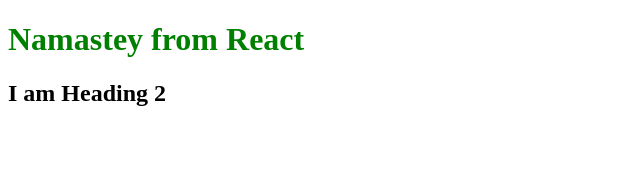
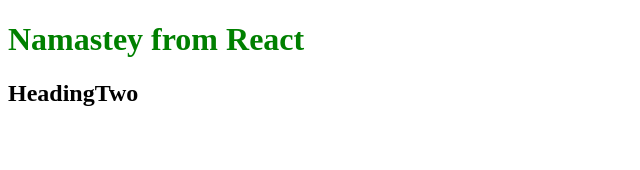
Before and after one commit to Bharath-Dubbaka/SwiggyClone, a React (Vite) app: page / in a window 1280 px wide. Shown: the top 170 px of the page, without its empty margins (0-640 px from the left). Built offline with nearby package versions, Linux system fonts and the light colour scheme.

Commit message:
added npm Scripts for start and build and also added jsx code

```diff
--- a/App.js
+++ b/App.js
@@ -4,30 +4,35 @@
 
 // using React to create Element
 const h1 = React.createElement(
-   // Obj type
+   // Obj type OR Name
    "h1",
-   // Obj props
+   // Obj props OR Attributes
    { id: "heading", key: "head1" },
    // Obj children inside props
    "Namastey from React"
 );
-const h2 = React.createElement(
-   "h2",
-   { id: "headingTwo", key: "head2" },
-   "I am Heading 2"
+
+//* USING JSX, JSX will be transpiled to ReactElement by BABEL
+//* which is a JSobject and then sent root.render(elem) and
+//* inside root.render() ReactDOM will convert it to htmlElement
+const h2 = (
+   <h2 id="headingTwo" key={"head2"}>
+      HeadingTwo
+   </h2>
 );
+// console.log(
+//    h2,
+//?    "if we log the JSX it will same as ReactElem bcz, BABEL converted it to ReactElement which is a JSObject "
+// );
 const cDiv = React.createElement("div", { id: "child" }, [h1, h2]);
 const pDiv = React.createElement("div", { id: "parent" }, cDiv);
-//  const div = React.createElement("div", {}, "");
-//  div.className = "root";
 
-console.log(h1); //will return an Obj, later will be convert to element
+console.log(h1); //? ReactElem will return an Obj, later will be convert to element
 console.log(pDiv);
 
-//  using ReactDOM/Cdn to get access to DOM , CreateROOT and append it to the root
+//  using ReactDOM to get access to DOM , CreateROOT and append it to the root
 const root = ReactDOM.createRoot(document.getElementById("root"));
-//  const root = ReactDOM.createRoot(div)
 
 // RENDER will take the obj
-// and convert to(create h1 tag and adding props) HTMLtag that *BROWSER UNDERSTANDS
+// and convert to(create h1 tag and adding props) HTMLElement that *BROWSER UNDERSTANDS
 root.render(pDiv);
--- a/package.json
+++ b/package.json
@@ -3,6 +3,8 @@
    "version": "1.0.0",
    "description": "project created to understand the transition between js and react",
    "scripts": {
+      "start": "parcel index.html",
+      "build": "parcel build index.html",
       "test": "jest"
    },
    "repository": {
```
